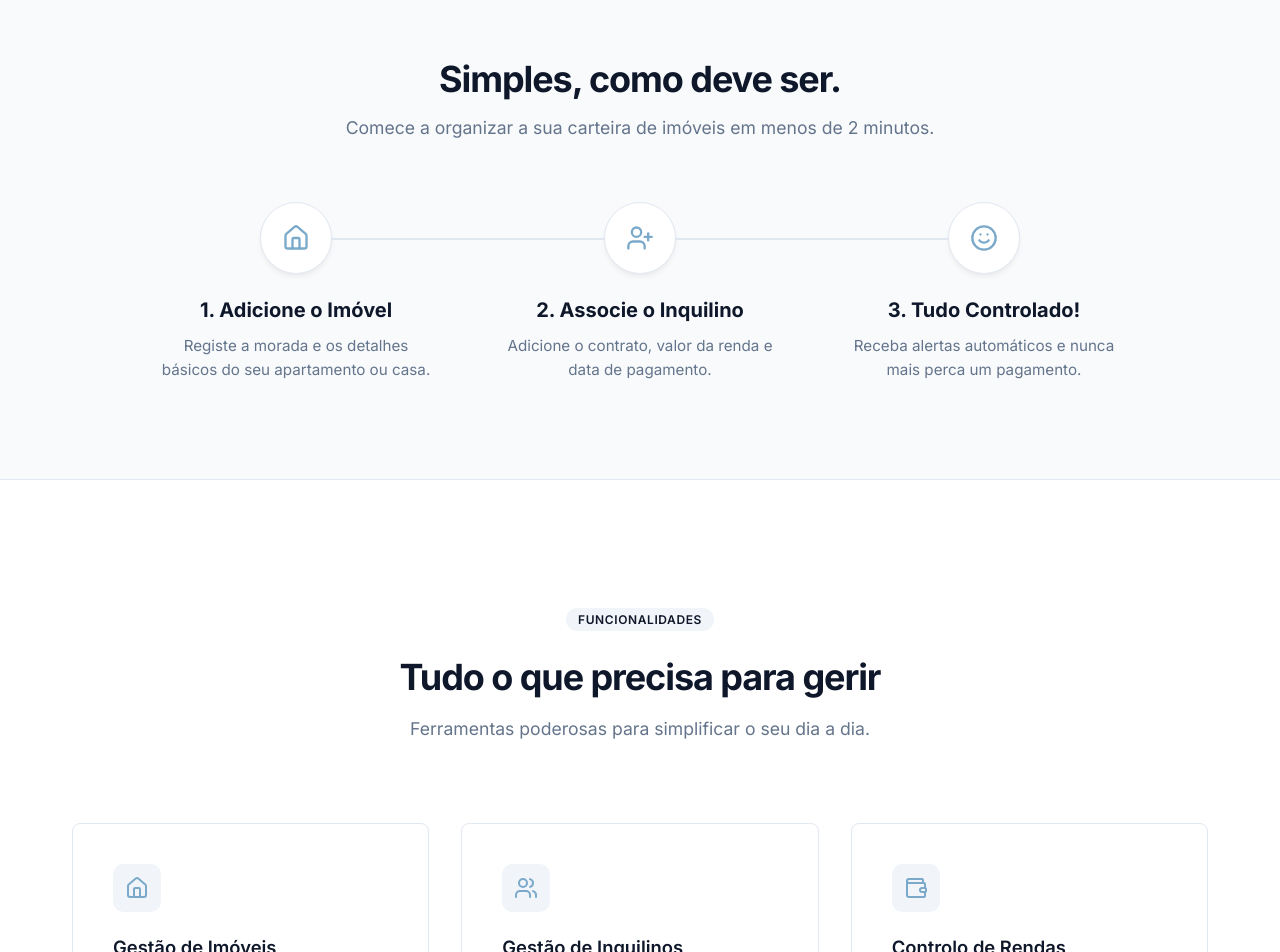
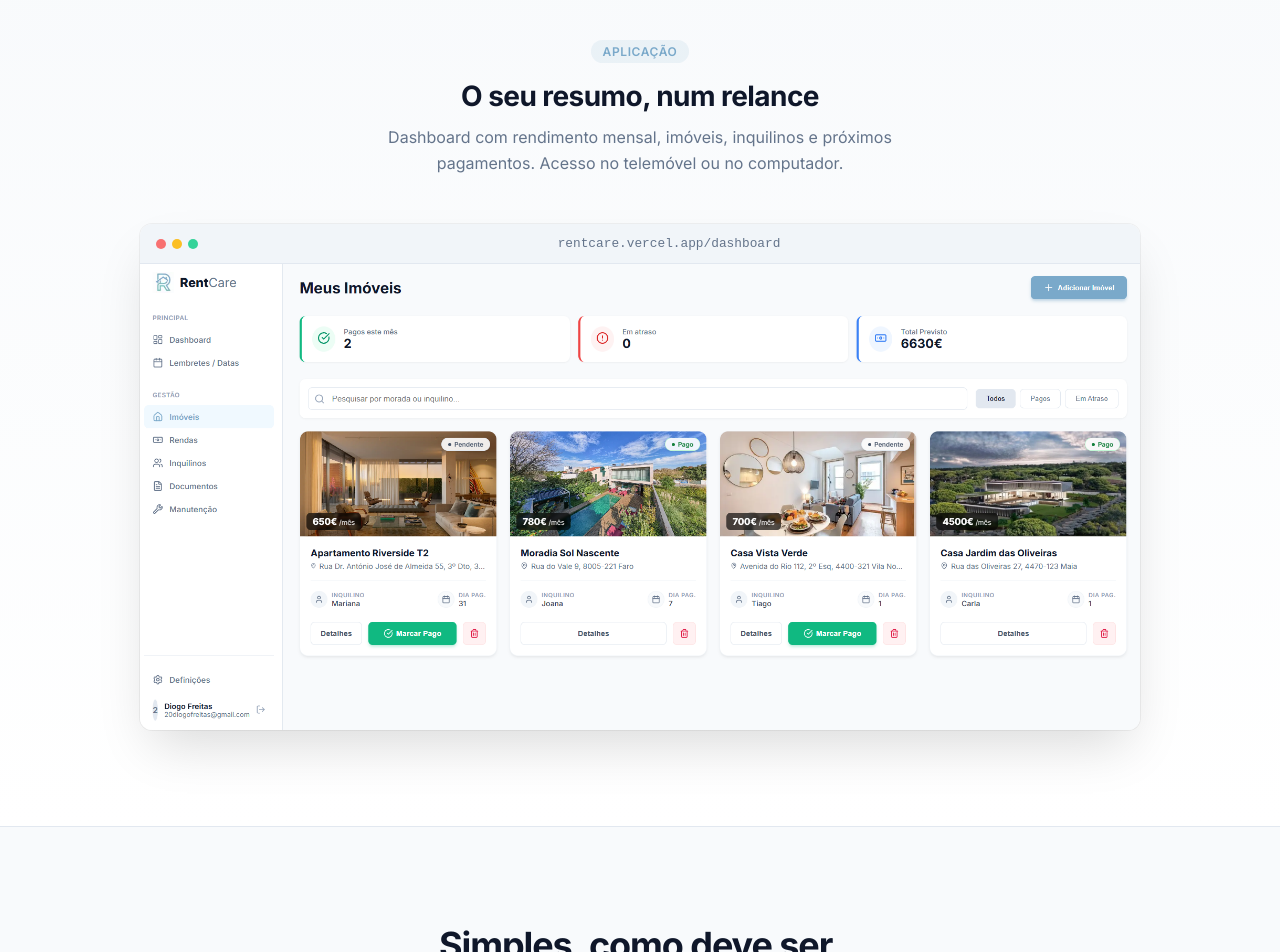
Before and after one commit to 20freitas/rentcare, a Next.js app: page / in a window 1280 px wide. Shown: the part 760-1712 px from the top of the page. Built offline with nearby package versions, Linux system fonts and the light colour scheme; no server answers.

Commit message:
landing page melhorada

```diff
--- a/src/app/page.tsx
+++ b/src/app/page.tsx
@@ -1,14 +1,18 @@
 import Hero from '@/components/Hero';
+import ProductPreview from '@/components/ProductPreview';
 import HowItWorks from '@/components/HowItWorks';
 import Features from '@/components/Features';
+import AppPagesSection from '@/components/AppPagesSection';
 import Footer from '@/components/Footer';
 
 export default function Home() {
   return (
     <main>
       <Hero />
+      <ProductPreview />
       <HowItWorks />
       <Features />
+      <AppPagesSection />
       <Footer />
     </main>
   );
--- /dev/null
+++ b/src/components/AppPagesSection.module.css
@@ -0,0 +1,119 @@
+/* List-style section: no card grid, continuous list with dividers */
+.section {
+  padding: 5rem 0 6rem;
+  background: linear-gradient(180deg, #f1f5f9 0%, #e2e8f0 100%);
+}
+
+.container {
+  width: 100%;
+  max-width: 720px;
+  margin: 0 auto;
+  padding: 0 2rem;
+}
+
+.header {
+  text-align: center;
+  margin-bottom: 3rem;
+}
+
+.label {
+  display: inline-block;
+  padding: 0.25rem 0.75rem;
+  background: rgba(255, 255, 255, 0.9);
+  color: var(--secondary);
+  border-radius: 100px;
+  font-weight: 600;
+  font-size: 0.75rem;
+  text-transform: uppercase;
+  letter-spacing: 0.05em;
+  margin-bottom: 1rem;
+}
+
+.title {
+  font-size: 1.9rem;
+  font-weight: 700;
+  color: var(--foreground);
+  margin-bottom: 0.75rem;
+  letter-spacing: -0.02em;
+}
+
+.subtitle {
+  color: #475569;
+  font-size: 1.05rem;
+  max-width: 520px;
+  margin: 0 auto;
+  line-height: 1.6;
+}
+
+.list {
+  background: #fff;
+  border-radius: 16px;
+  box-shadow: 0 4px 24px rgba(0, 0, 0, 0.06);
+  overflow: hidden;
+}
+
+.row {
+  display: flex;
+  align-items: flex-start;
+  gap: 1.25rem;
+  padding: 1.25rem 1.5rem;
+  border-bottom: 1px solid #f1f5f9;
+  transition: background 0.2s;
+}
+
+.row:last-child {
+  border-bottom: none;
+}
+
+.row:hover {
+  background: #f8fafc;
+}
+
+.iconWrap {
+  flex-shrink: 0;
+  width: 48px;
+  height: 48px;
+  background: rgba(122, 169, 202, 0.12);
+  border-radius: 12px;
+  display: flex;
+  align-items: center;
+  justify-content: center;
+  color: var(--secondary);
+}
+
+.content {
+  min-width: 0;
+}
+
+.cardTitle {
+  font-size: 1.05rem;
+  font-weight: 600;
+  color: var(--foreground);
+  margin-bottom: 0.35rem;
+}
+
+.cardDesc {
+  font-size: 0.9rem;
+  color: #64748b;
+  line-height: 1.5;
+}
+
+@media (max-width: 768px) {
+  .section {
+    padding: 3.5rem 0 4rem;
+  }
+
+  .title {
+    font-size: 1.5rem;
+  }
+
+  .row {
+    padding: 1rem 1.25rem;
+    gap: 1rem;
+  }
+
+  .iconWrap {
+    width: 42px;
+    height: 42px;
+  }
+}
--- /dev/null
+++ b/src/components/AppPagesSection.tsx
@@ -0,0 +1,89 @@
+'use client';
+
+import { motion } from 'framer-motion';
+import {
+  LayoutDashboard,
+  Home,
+  Users,
+  FileText,
+  Wrench,
+  Calendar,
+  Settings,
+} from 'lucide-react';
+import styles from './AppPagesSection.module.css';
+
+const pages = [
+  {
+    icon: <LayoutDashboard size={22} />,
+    title: 'Dashboard',
+    description: 'Resumo com rendimento mensal, número de imóveis e inquilinos, próximos pagamentos e alertas.',
+  },
+  {
+    icon: <Home size={22} />,
+    title: 'Imóveis',
+    description: 'Lista de imóveis com morada, renda, dia de pagamento, inquilino e estado (pago / em atraso).',
+  },
+  {
+    icon: <Users size={22} />,
+    title: 'Inquilinos',
+    description: 'Ficha de cada inquilino: contacto, NIF, imóvel associado e valor da renda.',
+  },
+  {
+    icon: <FileText size={22} />,
+    title: 'Documentos',
+    description: 'Contratos, recibos e outros documentos por imóvel. Upload e organização simples.',
+  },
+  {
+    icon: <Wrench size={22} />,
+    title: 'Manutenção',
+    description: 'Registo de avarias, custos e estado. Histórico de reparações por imóvel.',
+  },
+  {
+    icon: <Calendar size={22} />,
+    title: 'Lembretes / Datas',
+    description: 'Calendário e avisos de pagamentos, fins de contrato e datas importantes.',
+  },
+  {
+    icon: <Settings size={22} />,
+    title: 'Definições',
+    description: 'Notificações por email: avisos 5 dias e 1 dia antes, pagamentos em atraso.',
+  },
+];
+
+export default function AppPagesSection() {
+  return (
+    <section className={styles.section}>
+      <div className={styles.container}>
+        <motion.div
+          className={styles.header}
+          initial={{ opacity: 0, y: 16 }}
+          whileInView={{ opacity: 1, y: 0 }}
+          viewport={{ once: true }}
+        >
+          <span className={styles.label}>Páginas da aplicação</span>
+          <h2 className={styles.title}>Tudo numa só aplicação</h2>
+          <p className={styles.subtitle}>
+            Dashboard, imóveis, inquilinos, documentos, manutenção e lembretes. Acesso no browser ou no telemóvel.
+          </p>
+        </motion.div>
+
+        <motion.div
+          className={styles.list}
+          initial={{ opacity: 0, y: 20 }}
+          whileInView={{ opacity: 1, y: 0 }}
+          viewport={{ once: true }}
+        >
+          {pages.map((page, index) => (
+            <div key={page.title} className={styles.row}>
+              <div className={styles.iconWrap}>{page.icon}</div>
+              <div className={styles.content}>
+                <h3 className={styles.cardTitle}>{page.title}</h3>
+                <p className={styles.cardDesc}>{page.description}</p>
+              </div>
+            </div>
+          ))}
+        </motion.div>
+      </div>
+    </section>
+  );
+}
--- a/src/components/Features.module.css
+++ b/src/components/Features.module.css
@@ -1,6 +1,10 @@
 .section {
     padding: 8rem 0;
     background: #ffffff;
+}
+
+.section .container {
+    max-width: 1100px;
 }
 
 .container {
@@ -53,9 +57,19 @@
 .subtitle {
     color: #64748b;
     font-size: 1.1rem;
-    max-width: 500px;
+    max-width: 560px;
     margin: 0 auto;
     line-height: 1.6;
+}
+
+.gridLabel {
+    font-size: 0.9rem;
+    font-weight: 600;
+    color: #94a3b8;
+    text-transform: uppercase;
+    letter-spacing: 0.05em;
+    margin-bottom: 1.5rem;
+    text-align: center;
 }
 
 .grid {
@@ -67,29 +81,29 @@
 .card {
     background: #ffffff;
     border: 1px solid #e2e8f0;
-    padding: 2.5rem;
-    border-radius: var(--radius);
+    border-left: 4px solid var(--secondary);
+    padding: 2rem 2rem 2rem 2.25rem;
+    border-radius: 12px;
     transition: all 0.3s cubic-bezier(0.16, 1, 0.3, 1);
-    /* Subtle shadow */
-    box-shadow: 0 1px 3px 0 rgba(0, 0, 0, 0.02), 0 1px 2px -1px rgba(0, 0, 0, 0.02);
+    box-shadow: 0 2px 8px rgba(0, 0, 0, 0.04);
 }
 
 .card:hover {
-    transform: translateY(-4px);
-    border-color: var(--secondary);
-    box-shadow: 0 10px 30px -4px rgba(122, 169, 202, 0.15), 0 4px 12px -2px rgba(122, 169, 202, 0.1);
+    transform: translateY(-3px);
+    border-left-color: var(--secondary);
+    box-shadow: 0 12px 28px -6px rgba(122, 169, 202, 0.2);
 }
 
 .iconWrapper {
-    width: 48px;
-    height: 48px;
-    background: #f1f5f9;
-    border-radius: 10px;
+    width: 52px;
+    height: 52px;
+    background: linear-gradient(135deg, rgba(122, 169, 202, 0.15) 0%, rgba(122, 169, 202, 0.06) 100%);
+    border-radius: 12px;
     display: flex;
     align-items: center;
     justify-content: center;
     color: var(--secondary);
-    margin-bottom: 1.5rem;
+    margin-bottom: 1.25rem;
 }
 
 .cardTitle {
--- a/src/components/Features.tsx
+++ b/src/components/Features.tsx
@@ -64,9 +64,12 @@ export default function Features() {
                 <div className={styles.header}>
                     <span className={styles.label}>Funcionalidades</span>
                     <h2 className={styles.title}>Tudo o que precisa para gerir</h2>
-                    <p className={styles.subtitle}>Ferramentas poderosas para simplificar o seu dia a dia.</p>
+                    <p className={styles.subtitle}>
+                        Ferramentas poderosas para simplificar o seu dia a dia: imóveis, inquilinos, rendas, documentos, manutenção e lembretes.
+                    </p>
                 </div>
 
+                <p className={styles.gridLabel}>Ferramentas incluídas</p>
                 <div className={styles.grid}>
                     {allFeatures.map((feature, index) => (
                         <motion.div
--- /dev/null
+++ b/src/components/ProductPreview.module.css
@@ -0,0 +1,117 @@
+.section {
+  padding: 5rem 0 6rem;
+  background: linear-gradient(180deg, #f8fafc 0%, #ffffff 100%);
+}
+
+.container {
+  width: 100%;
+  max-width: var(--max-width);
+  margin: 0 auto;
+  padding: 0 2rem;
+}
+
+.header {
+  text-align: center;
+  margin-bottom: 3rem;
+}
+
+.label {
+  display: inline-block;
+  padding: 0.25rem 0.75rem;
+  background: rgba(122, 169, 202, 0.12);
+  color: var(--secondary);
+  border-radius: 100px;
+  font-weight: 600;
+  font-size: 0.75rem;
+  text-transform: uppercase;
+  letter-spacing: 0.05em;
+  margin-bottom: 1rem;
+}
+
+.title {
+  font-size: 1.75rem;
+  font-weight: 700;
+  color: var(--foreground);
+  margin-bottom: 0.75rem;
+  letter-spacing: -0.02em;
+}
+
+.subtitle {
+  color: #64748b;
+  font-size: 1rem;
+  max-width: 520px;
+  margin: 0 auto;
+  line-height: 1.6;
+}
+
+.screenshotWrap {
+  max-width: 1000px;
+  margin: 0 auto;
+  border-radius: 12px;
+  overflow: hidden;
+  box-shadow: 0 25px 50px -12px rgba(0, 0, 0, 0.15), 0 0 0 1px rgba(0, 0, 0, 0.05);
+  background: #fff;
+}
+
+.browserChrome {
+  display: flex;
+  align-items: center;
+  gap: 1rem;
+  padding: 0.75rem 1rem;
+  background: #f1f5f9;
+  border-bottom: 1px solid #e2e8f0;
+}
+
+.browserDots {
+  display: flex;
+  gap: 6px;
+}
+
+.dot {
+  width: 10px;
+  height: 10px;
+  border-radius: 50%;
+  background: #cbd5e1;
+}
+
+.dot:nth-child(1) { background: #f87171; }
+.dot:nth-child(2) { background: #fbbf24; }
+.dot:nth-child(3) { background: #34d399; }
+
+.browserUrl {
+  flex: 1;
+  text-align: center;
+  font-size: 0.8rem;
+  color: #64748b;
+  font-family: ui-monospace, monospace;
+}
+
+.imageWrap {
+  position: relative;
+  overflow: hidden;
+}
+
+.screenshot {
+  width: 100%;
+  height: auto;
+  display: block;
+  vertical-align: middle;
+}
+
+@media (max-width: 768px) {
+  .section {
+    padding: 3rem 0 4rem;
+  }
+
+  .title {
+    font-size: 1.5rem;
+  }
+
+  .subtitle {
+    font-size: 0.95rem;
+  }
+
+  .browserUrl {
+    font-size: 0.7rem;
+  }
+}
--- /dev/null
+++ b/src/components/ProductPreview.tsx
@@ -0,0 +1,54 @@
+'use client';
+
+import Image from 'next/image';
+import { motion } from 'framer-motion';
+import styles from './ProductPreview.module.css';
+
+export default function ProductPreview() {
+  return (
+    <section className={styles.section}>
+      <div className={styles.container}>
+        <motion.div
+          className={styles.header}
+          initial={{ opacity: 0, y: 16 }}
+          whileInView={{ opacity: 1, y: 0 }}
+          viewport={{ once: true }}
+        >
+          <span className={styles.label}>Aplicação</span>
+          <h2 className={styles.title}>O seu resumo, num relance</h2>
+          <p className={styles.subtitle}>
+            Dashboard com rendimento mensal, imóveis, inquilinos e próximos pagamentos. Acesso no telemóvel ou no computador.
+          </p>
+        </motion.div>
+
+        <motion.div
+          className={styles.screenshotWrap}
+          initial={{ opacity: 0, y: 24 }}
+          whileInView={{ opacity: 1, y: 0 }}
+          viewport={{ once: true }}
+          transition={{ duration: 0.5 }}
+        >
+          <div className={styles.browserChrome}>
+            <div className={styles.browserDots}>
+              <span className={styles.dot} />
+              <span className={styles.dot} />
+              <span className={styles.dot} />
+            </div>
+            <div className={styles.browserUrl}>rentcare.vercel.app/dashboard</div>
+          </div>
+          <div className={styles.imageWrap}>
+            <Image
+              src="/dashboard.png"
+              alt="Dashboard RentCare - resumo de imóveis, rendimentos e próximos pagamentos"
+              width={1200}
+              height={760}
+              className={styles.screenshot}
+              priority={false}
+              sizes="(max-width: 768px) 100vw, (max-width: 1200px) 90vw, 1000px"
+            />
+          </div>
+        </motion.div>
+      </div>
+    </section>
+  );
+}
```
